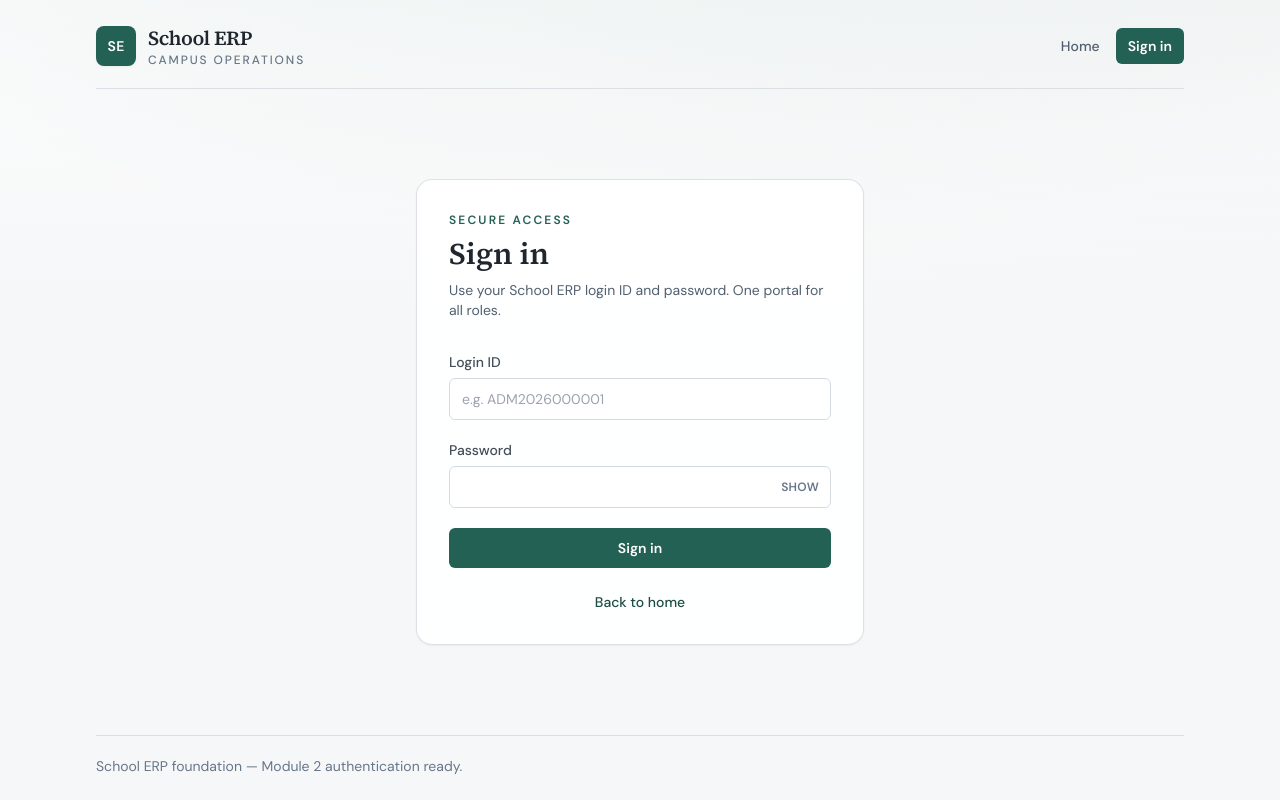
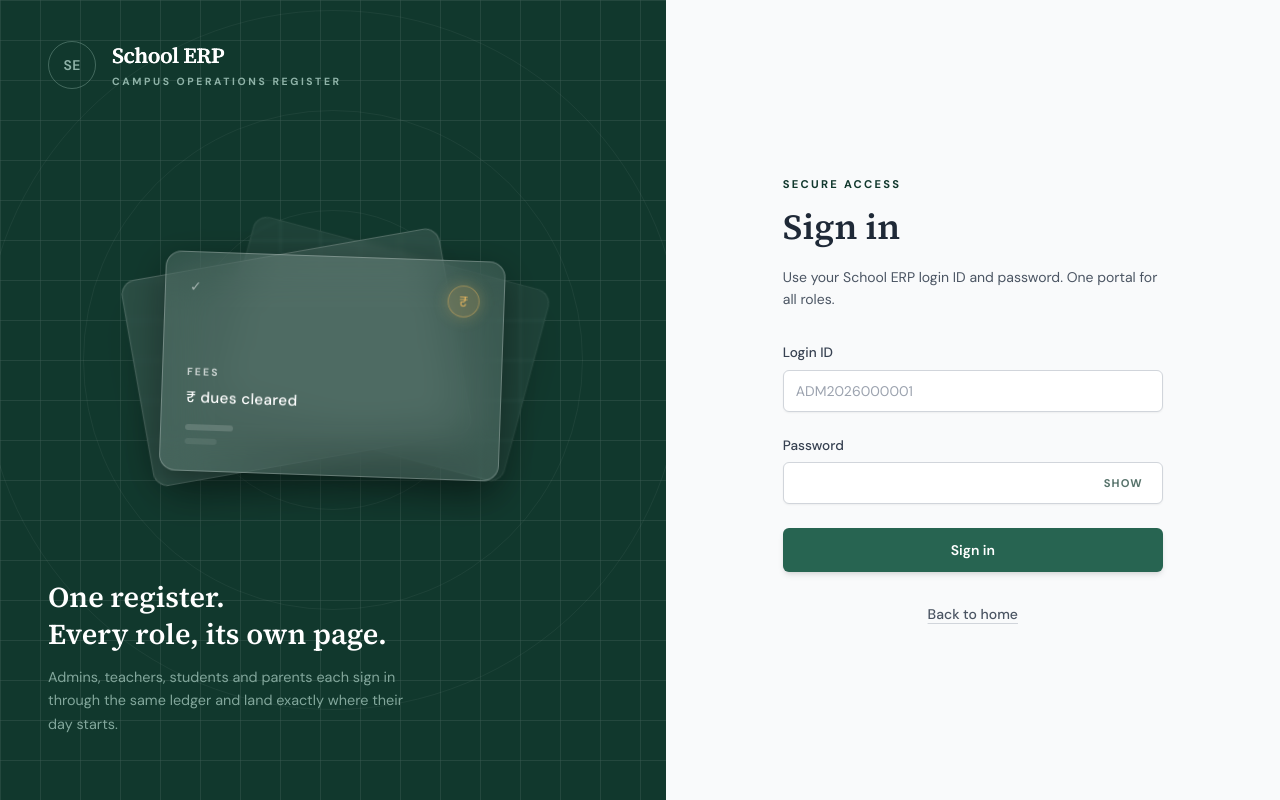
Before and after one commit to Kush1309/ERP-module, a React (Vite) app in the folder frontend/: page /login in a window 1280 px wide. Built offline with nearby package versions, Linux system fonts and the light colour scheme; no server answers.

Commit message:
login page

```diff
--- a/frontend/src/App.jsx
+++ b/frontend/src/App.jsx
@@ -54,9 +54,9 @@ import { ROLES } from './constants/roles';
 function App() {
   return (
     <Routes>
+      <Route path="/login" element={<LoginPage />} />
       <Route element={<AppLayout />}>
         <Route path="/" element={<HomePage />} />
-        <Route path="/login" element={<LoginPage />} />
         <Route path="/unauthorized" element={<UnauthorizedPage />} />
 
         <Route
--- a/frontend/src/pages/LoginPage.jsx
+++ b/frontend/src/pages/LoginPage.jsx
@@ -45,23 +45,104 @@ function LoginPage() {
   };
 
   return (
-    <div className="mx-auto flex w-full max-w-md flex-1 flex-col justify-center">
-      <div className="rounded-2xl border border-ink-200/80 bg-white/90 p-8 shadow-sm backdrop-blur">
-        <p className="text-xs font-semibold uppercase tracking-[0.18em] text-brand-600">
+    <div className="flex min-h-[100dvh] w-full bg-[#FAFAFA]">
+      {/* Left Pane (Hidden on smaller screens) */}
+      <div className="hidden lg:flex w-[52%] flex-col justify-between bg-[#11382D] relative overflow-hidden">
+        {/* Grid Background */}
+        <div
+          className="absolute inset-0 pointer-events-none opacity-20"
+          style={{
+            backgroundImage: `linear-gradient(rgba(255, 255, 255, 0.4) 1px, transparent 1px), linear-gradient(90deg, rgba(255, 255, 255, 0.4) 1px, transparent 1px)`,
+            backgroundSize: '40px 40px'
+          }}
+        />
+
+        {/* Faint Concentric Circles */}
+        <div className="absolute top-[45%] left-1/2 -translate-x-1/2 -translate-y-1/2 w-[700px] h-[700px] rounded-full border border-white/5 pointer-events-none" />
+        <div className="absolute top-[45%] left-1/2 -translate-x-1/2 -translate-y-1/2 w-[500px] h-[500px] rounded-full border border-white/5 pointer-events-none" />
+        <div className="absolute top-[45%] left-1/2 -translate-x-1/2 -translate-y-1/2 w-[300px] h-[300px] rounded-full border border-white/5 pointer-events-none" />
+
+        {/* Top Header Branding */}
+        <div className="relative z-10 px-12 py-10 flex items-center gap-4">
+          <div className="flex h-12 w-12 items-center justify-center rounded-full border border-[#8FB3A8]/40 text-sm font-semibold tracking-wide text-[#8FB3A8]">
+            SE
+          </div>
+          <div>
+            <h1 className="text-white font-semibold text-[1.35rem] tracking-tight font-display bg-clip-text text-transparent bg-gradient-to-r from-white to-gray-200">School ERP</h1>
+            <p className="text-[#8FB3A8] text-[0.65rem] font-bold uppercase tracking-[0.25em] mt-0.5">
+              Campus Operations Register
+            </p>
+          </div>
+        </div>
+
+        {/* Center Graphic: 3D Cards */}
+        <div className="relative z-10 flex-1 flex items-center justify-center pt-8">
+          <div className="relative w-[340px] h-[220px]">
+            {/* Card 1 (Right back) */}
+            <div
+              className="absolute inset-0 rounded-2xl bg-white/5 backdrop-blur-[2px] border border-white/10 shadow-2xl transition-transform duration-500 ease-out hover:-translate-y-2 hover:rotate-6"
+              style={{ transform: 'rotate(15deg) scale(0.9) translateX(50px) translateY(-10px)', transformOrigin: 'center center' }}
+            ></div>
+
+            {/* Card 2 (Left back) */}
+            <div
+              className="absolute inset-0 rounded-2xl bg-white/10 backdrop-blur-sm border border-white/20 shadow-2xl transition-transform duration-500 ease-out hover:-translate-y-2 hover:rotate-[-6deg]"
+              style={{ transform: 'rotate(-10deg) scale(0.95) translateX(-40px) translateY(5px)', transformOrigin: 'center center' }}
+            ></div>
+
+            {/* Card 3 (Center top translucent glass) */}
+            <div
+              className="absolute inset-0 z-10 rounded-2xl bg-white/[0.12] backdrop-blur-xl border border-white/[0.25] shadow-[0_12px_40px_0_rgba(0,0,0,0.4)] flex flex-col p-6 transition-transform duration-500 ease-out hover:scale-105"
+              style={{ transform: 'rotate(2deg) translateY(20px)', transformOrigin: 'center center' }}
+            >
+              <div className="flex justify-between items-start mb-6">
+                <div className="flex items-center gap-2 text-white/50">
+                  <span className="text-sm">✓</span>
+                </div>
+                <div className="w-8 h-8 rounded-full bg-[#E5B55E]/20 border border-[#E5B55E]/40 flex items-center justify-center text-[#E5B55E] text-sm shadow-[0_0_15px_rgba(229,181,94,0.3)]">₹</div>
+              </div>
+              <div className="mt-8 flex-1 flex flex-col justify-end pb-2">
+                <p className="text-white/70 text-[0.65rem] font-bold uppercase tracking-[0.2em] mb-1.5">Fees</p>
+                <div className="flex items-center gap-2">
+                  <span className="text-white font-medium text-[0.95rem] tracking-wide text-shadow-sm">₹ dues cleared</span>
+                </div>
+                <div className="h-1.5 w-12 bg-white/[0.15] rounded-full mt-4"></div>
+                <div className="h-1.5 w-8 bg-white/[0.08] rounded-full mt-2"></div>
+              </div>
+            </div>
+          </div>
+        </div>
+
+        {/* Bottom Text Area */}
+        <div className="relative z-10 px-12 pb-16 max-w-lg mt-12">
+          <h2 className="text-[1.8rem] font-display font-semibold text-white leading-[1.3]">
+            One register.<br />
+            Every role, its own page.
+          </h2>
+          <p className="text-[#8FB3A8] text-[0.9rem] mt-3 leading-relaxed max-w-[90%] opacity-90">
+            Admins, teachers, students and parents each sign in through the same ledger and land exactly where their day starts.
+          </p>
+        </div>
+      </div>
+
+      {/* Right Pane (Form Area) */}
+      <div className="flex-1 flex flex-col justify-center items-center py-10 px-6 sm:px-12 bg-[#F9FAFB]">
+        <div className="w-full max-w-[380px]">
+          <p className="text-[0.7rem] font-bold uppercase tracking-[0.2em] text-[#11382D]">
             Secure access
           </p>
-        <h1 className="mt-2 font-display text-3xl font-semibold text-ink-900">
+          <h1 className="mt-2 font-display text-[2.2rem] pb-1 font-semibold text-[#1F2937]">
             Sign in
           </h1>
-        <p className="mt-2 text-sm text-ink-600">
+          <p className="mt-2 text-sm text-[#4B5563] leading-relaxed mb-8">
             Use your School ERP login ID and password. One portal for all roles.
           </p>
 
-        <form className="mt-8 space-y-5" onSubmit={handleSubmit} noValidate>
+          <form className="space-y-6" onSubmit={handleSubmit} noValidate>
             <div>
               <label
                 htmlFor="loginId"
-              className="mb-1.5 block text-sm font-medium text-ink-700"
+                className="mb-1.5 block text-[0.85rem] font-medium text-[#374151]"
               >
                 Login ID
               </label>
@@ -72,15 +153,15 @@ function LoginPage() {
                 autoComplete="username"
                 value={loginId}
                 onChange={(event) => setLoginId(event.target.value)}
-              placeholder="e.g. ADM2026000001"
-              className="w-full rounded-md border border-ink-200 bg-white px-3 py-2.5 text-sm text-ink-900 outline-none transition focus:border-brand-500 focus:ring-2 focus:ring-brand-200"
+                placeholder="ADM2026000001"
+                className="w-full rounded-md border border-[#D1D5DB] bg-white px-3 py-2.5 text-sm text-[#111827] outline-none transition focus:border-[#276451] focus:ring-1 focus:ring-[#276451] shadow-sm placeholder:text-gray-400"
               />
             </div>
 
             <div>
               <label
                 htmlFor="password"
-              className="mb-1.5 block text-sm font-medium text-ink-700"
+                className="mb-1.5 block text-[0.85rem] font-medium text-[#374151]"
               >
                 Password
               </label>
@@ -92,12 +173,12 @@ function LoginPage() {
                   autoComplete="current-password"
                   value={password}
                   onChange={(event) => setPassword(event.target.value)}
-                className="w-full rounded-md border border-ink-200 bg-white px-3 py-2.5 pr-20 text-sm text-ink-900 outline-none transition focus:border-brand-500 focus:ring-2 focus:ring-brand-200"
+                  className="w-full rounded-md border border-[#D1D5DB] bg-white px-3 py-2.5 pr-20 text-sm text-[#111827] outline-none transition focus:border-[#276451] focus:ring-1 focus:ring-[#276451] shadow-sm"
                 />
                 <button
                   type="button"
                   onClick={() => setShowPassword((value) => !value)}
-                className="absolute inset-y-0 right-0 px-3 text-xs font-semibold uppercase tracking-wide text-ink-500 hover:text-brand-700"
+                  className="absolute inset-y-0 right-1 px-4 text-[0.7rem] font-bold uppercase tracking-widest text-[#11382D] opacity-70 hover:opacity-100 transition"
                 >
                   {showPassword ? 'Hide' : 'Show'}
                 </button>
@@ -113,16 +194,23 @@ function LoginPage() {
               </div>
             ) : null}
 
-          <Button type="submit" className="w-full" disabled={submitting}>
+            <Button
+              type="submit"
+              className="w-full text-white shadow-md transition !bg-[#276451] hover:!bg-[#194D3D] border-0"
+              disabled={submitting}
+            >
+              <div className="py-0.5">
                 {submitting ? 'Signing in…' : 'Sign in'}
+              </div>
             </Button>
           </form>
 
-        <p className="mt-6 text-center text-sm text-ink-500">
-          <Link to="/" className="font-medium text-brand-700 hover:text-brand-800">
+          <p className="mt-8 text-center text-sm font-medium text-[#4B5563]">
+            <Link to="/" className="hover:text-[#11382D] transition decoration-[#D1D5DB] hover:decoration-[#11382D] underline underline-offset-4">
               Back to home
             </Link>
           </p>
+        </div>
       </div>
     </div>
   );
```
Lines whose indentation alone changed are shown as unchanged.
